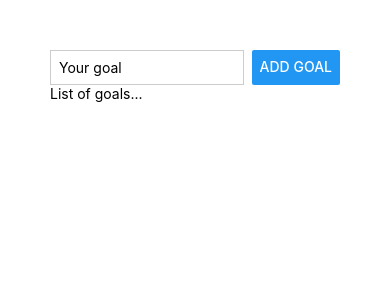
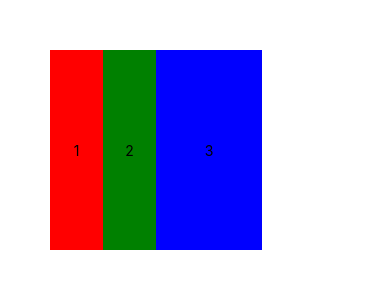
Before and after one commit to saniok333/rn-goal-list, a React Native app: screen / in a window 390 px wide. Shown: the top 300 px of the page. Built offline with nearby package versions, Linux system fonts and the light colour scheme.

Commit message:
Flexbox details

```diff
--- a/App.js
+++ b/App.js
@@ -2,14 +2,53 @@
 
 const App = () => {
   return (
-    <View style={styles.appContainer}>
-      <View style={styles.inputContainer}>
+    <View
+      style={{
+        padding: 50,
+        flexDirection: 'row',
+        width: '80%',
+        height: 300,
+        justifyContent: 'space-around',
+        alignItems: 'stretch',
+      }}
+    >
+      <View
+        style={{
+          flex: 1,
+          backgroundColor: 'red',
+          justifyContent: 'center',
+          alignItems: 'center',
+        }}
+      >
+        <Text>1</Text>
+      </View>
+      <View
+        style={{
+          flex: 1,
+          backgroundColor: 'green',
+          justifyContent: 'center',
+          alignItems: 'center',
+        }}
+      >
+        <Text>2</Text>
+      </View>
+      <View
+        style={{
+          flex: 2,
+          backgroundColor: 'blue',
+          justifyContent: 'center',
+          alignItems: 'center',
+        }}
+      >
+        <Text>3</Text>
+      </View>
+      {/* <View style={styles.inputContainer}>
         <TextInput style={styles.textInput} placeholder="Your goal" />
         <Button title="Add goal" />
       </View>
       <View>
         <Text>List of goals...</Text>
-      </View>
+      </View> */}
     </View>
   );
 };
@@ -17,18 +56,18 @@
 export default App;
 
 const styles = StyleSheet.create({
-  appContainer: {
-    padding: 50,
-  },
-  inputContainer: {
-    flexDirection: 'row',
-    justifyContent: 'space-between',
-  },
-  textInput: {
-    borderWidth: 1,
-    borderColor: '#cccccc',
-    width: '80%',
-    marginRight: 8,
-    padding: 8,
-  },
+  // appContainer: {
+  //   padding: 50,
+  // },
+  // inputContainer: {
+  //   flexDirection: 'row',
+  //   justifyContent: 'space-between',
+  // },
+  // textInput: {
+  //   borderWidth: 1,
+  //   borderColor: '#cccccc',
+  //   width: '80%',
+  //   marginRight: 8,
+  //   padding: 8,
+  // },
 });
```
